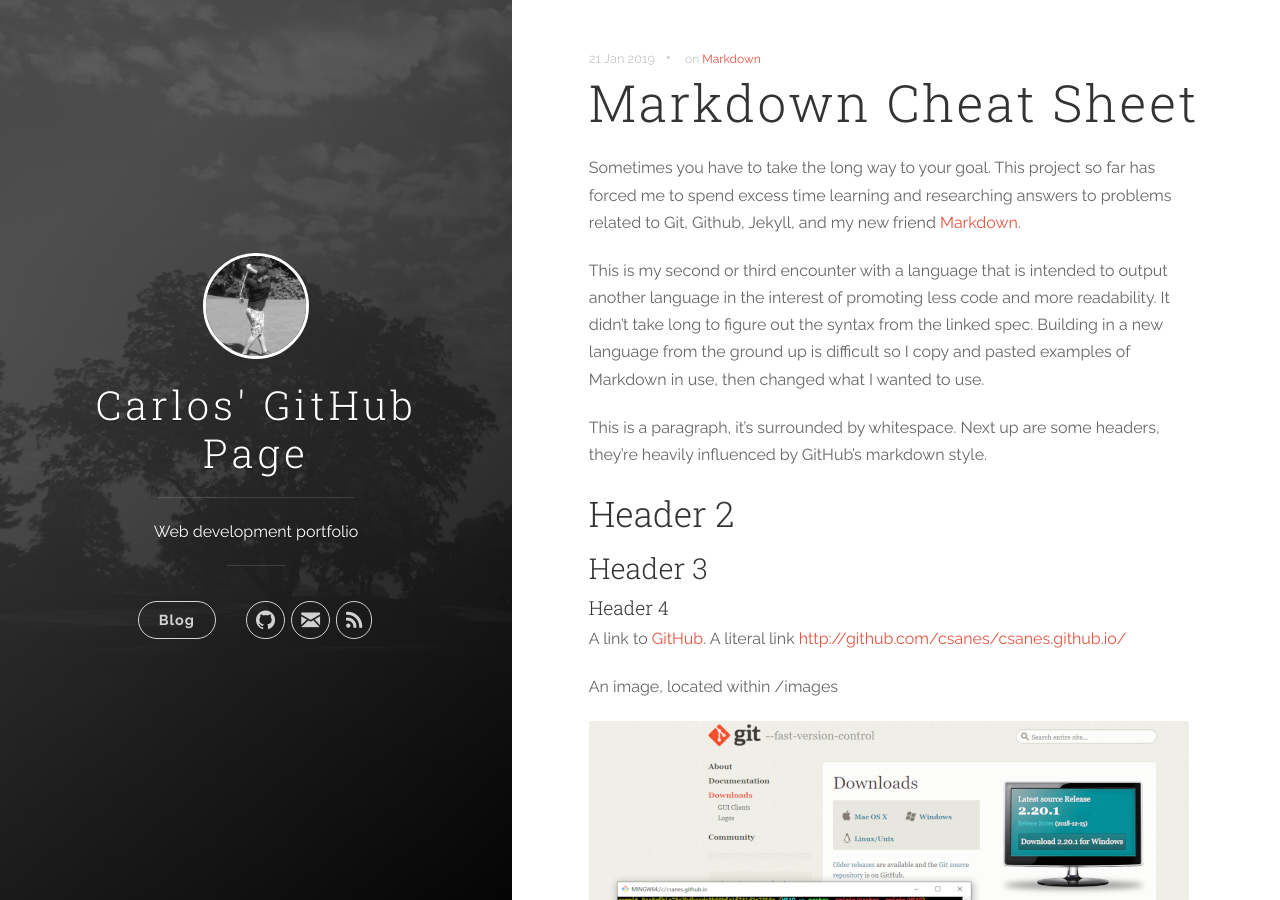
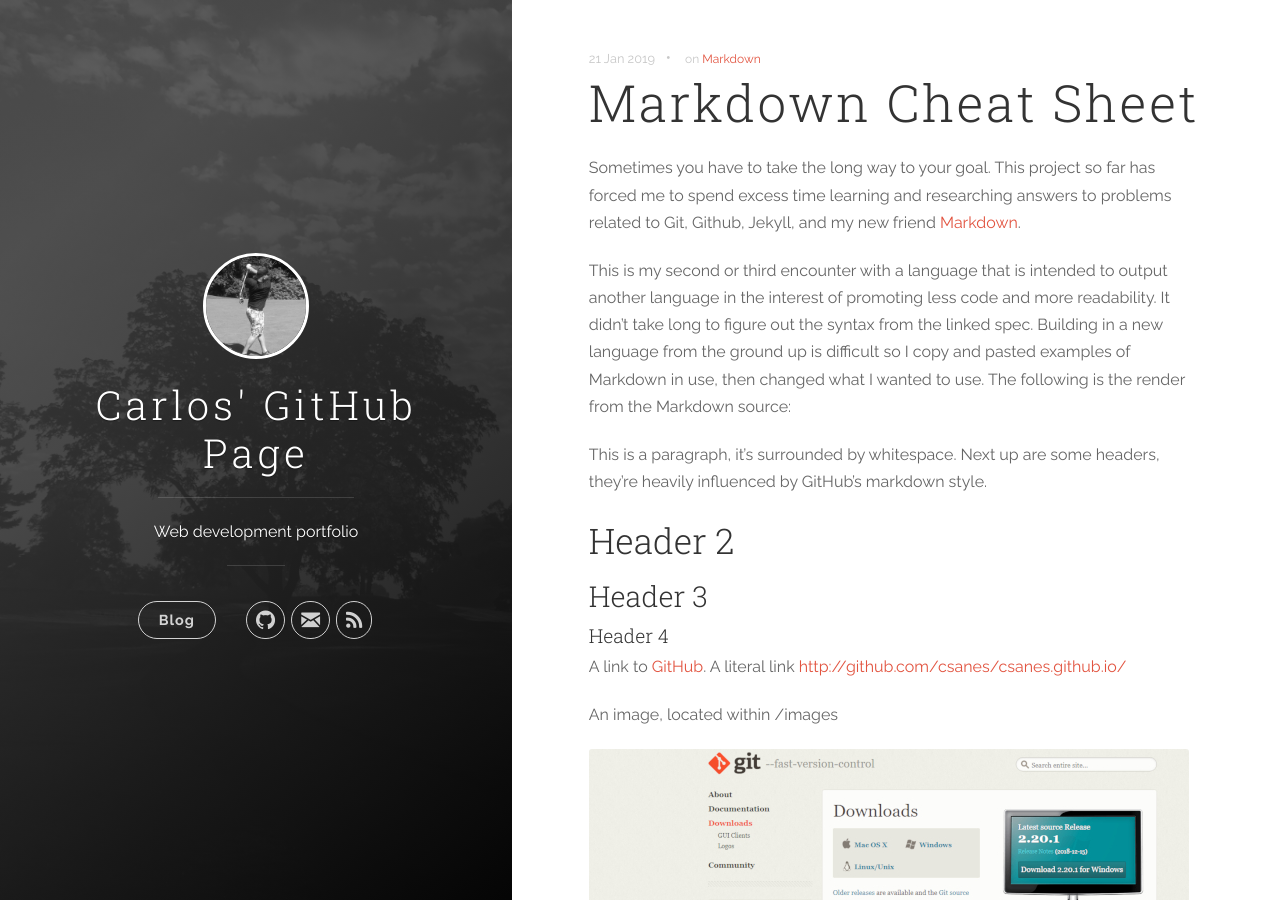
Before and after one commit to csanes/csanes.github.io, a Jekyll site: the page built from _posts/2019-01-21-markdown-cheat-sheet.markdown, in a window 1280 px wide and 900 px high. Built offline with Jekyll 4.4.1, drawn with Linux system fonts in a browser that asks for light colours.

```diff
--- a/_posts/2019-01-21-markdown-cheat-sheet.markdown
+++ b/_posts/2019-01-21-markdown-cheat-sheet.markdown
@@ -6,7 +6,7 @@ tags: [Markdown]
 ---
 Sometimes you have to take the long way to your goal. This project so far has forced me to spend excess time learning and researching answers to problems related to Git, Github, Jekyll, and my new friend [Markdown][markdown-spec].
 
-This is my second or third encounter with a language that is intended to output another language in the interest of promoting less code and more readability. It didn't take long to figure out the syntax from the linked spec. Building in a new language from the ground up is difficult so I copy and pasted examples of Markdown in use, then changed what I wanted to use.
+This is my second or third encounter with a language that is intended to output another language in the interest of promoting less code and more readability. It didn't take long to figure out the syntax from the linked spec. Building in a new language from the ground up is difficult so I copy and pasted examples of Markdown in use, then changed what I wanted to use. The following is the render from the Markdown source:
 
 This is a paragraph, it's surrounded by whitespace. Next up are some headers, they're heavily influenced by GitHub's markdown style.
 
```
Also changed, not shown: README.md.
